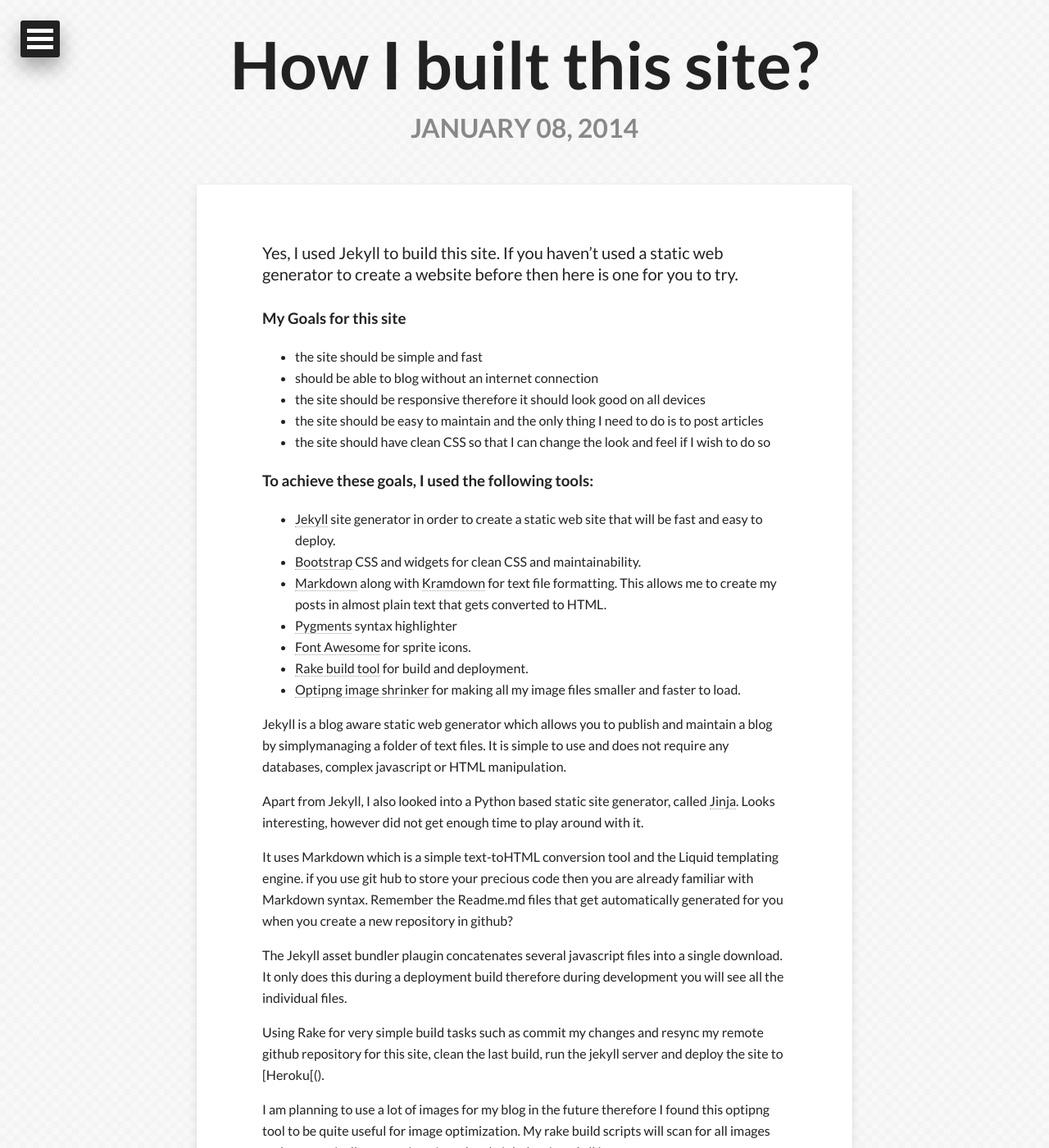
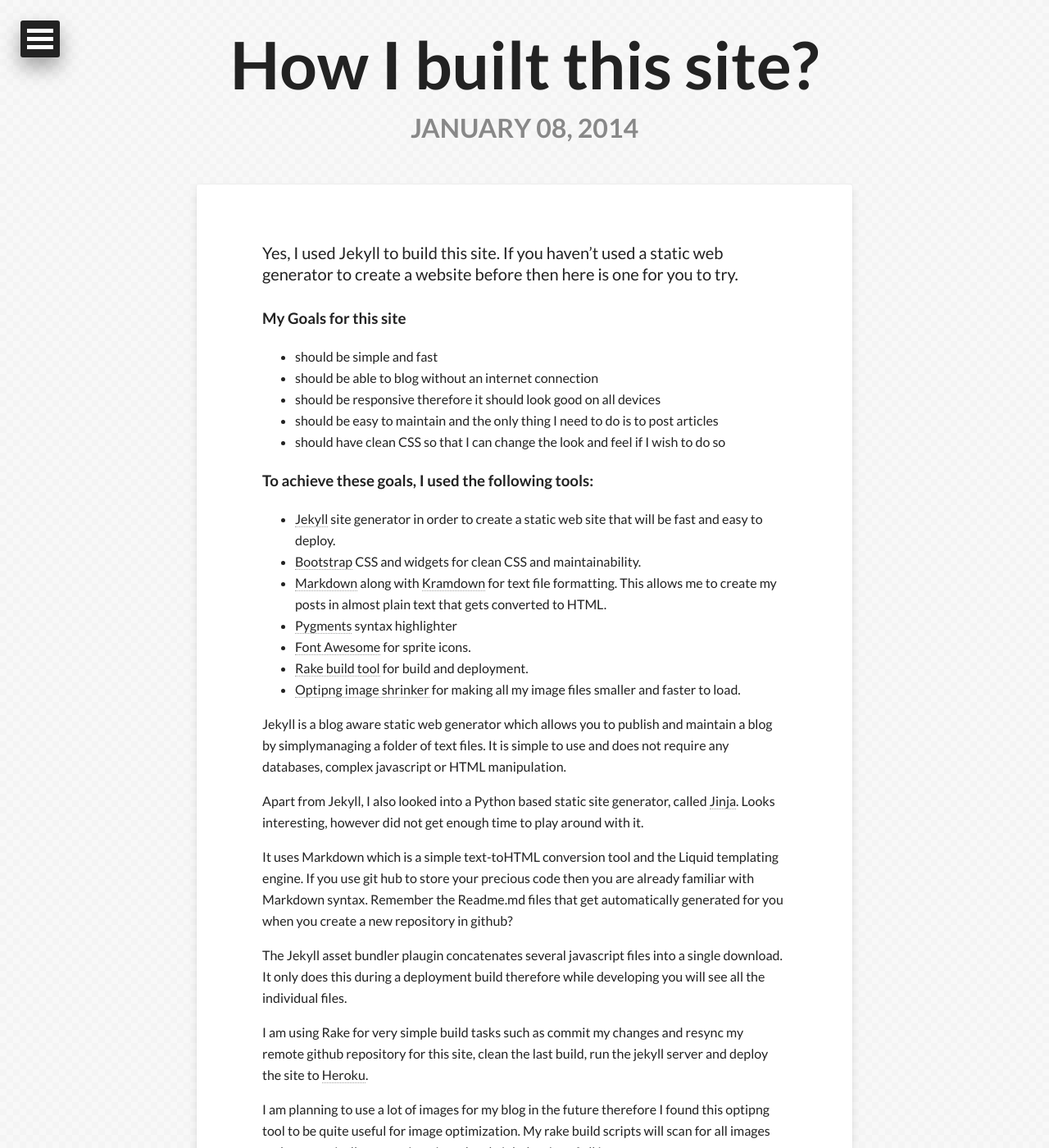
Before and after one commit to smtechnocrat/techieslikeme, a Jekyll site: the page built from _posts/2014-01-08-how-i-built-this-site.md, in a window 1280 px wide and 1400 px high. Shown: the whole window at 82% size. Built offline with Jekyll 4.4.1, drawn with Linux system fonts in a browser that asks for light colours; nearby versions of some CDN libraries.

Commit message:
Initial post.

```diff
--- a/_posts/2014-01-08-how-i-built-this-site.md
+++ b/_posts/2014-01-08-how-i-built-this-site.md
@@ -13,12 +13,11 @@
 Yes, I used Jekyll to build this site. If you haven't used a static web generator to create a website before then here is one for you to try.
 
 ### My Goals for this site
-
-* the site should be simple and fast
+* should be simple and fast
 * should be able to blog without an internet connection
-* the site should be responsive therefore it should look good on all devices
-* the site should be easy to maintain and the only thing I need to do is to post articles
-* the site should have clean CSS so that I can change the look and feel if I wish to do so
+* should be responsive therefore it should look good on all devices
+* should be easy to maintain and the only thing I need to do is to post articles
+* should have clean CSS so that I can change the look and feel if I wish to do so
 
 ### To achieve these goals, I used the following tools:
 + [Jekyll](http://jekyllrb.com/) site generator in order to create a static web site that will be fast and easy to deploy.
@@ -34,11 +33,11 @@
 
 Apart from Jekyll, I also looked into a Python based static site generator, called [Jinja](http://jinja.pocoo.org/). Looks interesting, however did not get enough time to play around with it.
 
- It uses Markdown which is a simple text-toHTML conversion tool and the Liquid templating engine. if you use git hub to store your precious code then you are already familiar with Markdown syntax. Remember the Readme.md files that get automatically generated for you when you create a new repository in github?
+It uses Markdown which is a simple text-toHTML conversion tool and the Liquid templating engine. If you use git hub to store your precious code then you are already familiar with Markdown syntax. Remember the Readme.md files that get automatically generated for you when you create a new repository in github?
 
-The Jekyll asset bundler plaugin concatenates several javascript files into a single download. It only does this during a deployment build therefore during development you will see all the individual files.
+The Jekyll asset bundler plaugin concatenates several javascript files into a single download. It only does this during a deployment build therefore while developing you will see all the individual files.
 
-Using Rake for very simple build tasks such as commit my changes and resync my remote github repository for this site, clean the last build, run the jekyll server and deploy the site to [Heroku[().
+I am using Rake for very simple build tasks such as commit my changes and resync my remote github repository for this site, clean the last build, run the jekyll server and deploy the site to [Heroku](http://heroku.com).
 
 I am planning to use a lot of images for my blog in the future therefore I found this optipng tool to be quite useful for image optimization. My rake build scripts will scan for all images and automatically run optipng in order shrink the size of all images.
 
```
